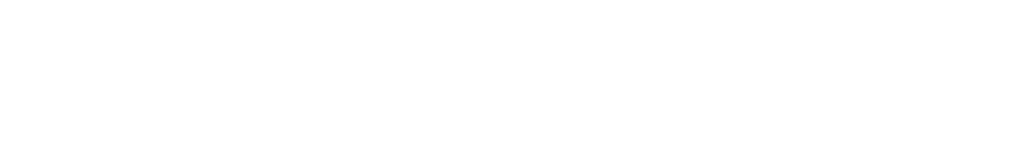
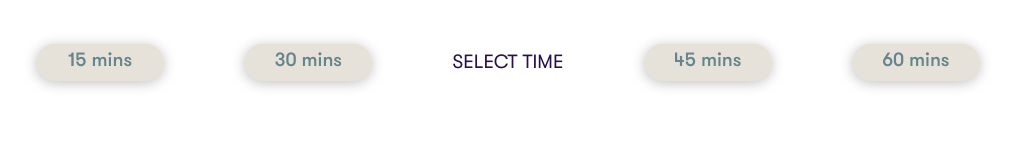
Before and after one commit to charlesscheuer/when-is-good, a React app: page / in a window 1280 px wide. Shown: the whole page, without its empty margins (140-1155 px from the left). Built offline with nearby package versions, Linux system fonts and the light colour scheme.

Commit message:
started FE

```diff
--- a/src/SASS/base.scss
+++ b/src/SASS/base.scss
@@ -9,13 +9,16 @@ body {
 // colors
 $color-primary: #64858b;
 $color-light: #e6e1d9;
-$color-tertiary: #d8a62f;
+$color-secondary: #d8a62f;
 $color-4: #c0654f;
 $color-text: #27104d;
 $color-dark: #333333;
 
+//transitions
+$trans-primary: cubic-bezier(0.075, 0.82, 0.165, 1);
+
 // fonts
-$font-primary: 'GT Walsheim Pro';
+$font-primary: 'GT Walsheim Pro', 'Gill Sans', sans-serif;
 $font-secondary: 'Founders Grotesk';
 
 h4 {
--- a/src/SASS/topBar.scss
+++ b/src/SASS/topBar.scss
@@ -1,9 +1,40 @@
 .btn {
-    $color-light: #e6e1d9;
-}
-
-.topbar {
-    &_title {
-        color: $color-primary;
+    background-color: $color-light;
+    width: 8rem;
+    height: 2.3rem;
+    border-radius: 2rem;
+    box-shadow: 0 2px 13px 0 rgba(0, 0, 0, 0.25);
+    transition: all .4s $trans-primary;
+    font-size: 1.2rem;
+    font-family: $font-primary;
+    font-weight: 500;
+    color: $color-primary;
+    border: none;
+    &:hover {
+        cursor: pointer;
+        transform: translateY(-2px);
+    }
+    &:active {
+    box-shadow: 0 2px 25px 0 rgba(0, 0, 0, 0.18);
+    transform: translateY(1px);
     }
 }
+.container {
+    margin-top: 2rem;
+    width: 100vw;
+    display: flex;
+    justify-content: center;
+    .topBar {
+        display: flex;
+        justify-content: space-around;
+        align-items: center;
+        width: 80vw;
+
+        &_title {
+            color: $color-text;
+            text-transform: uppercase;
+            font-family: $font-primary;
+            font-size: 1.2rem;
+        }
+    }
+}
--- a/src/components/App.js
+++ b/src/components/App.js
@@ -9,6 +9,16 @@ class App extends Component {
     return (
       <div className="App">
         <topBar></topBar>
+        <div className="container">
+        <div className="topBar">
+        <button className="btn">15 mins</button>
+        <button className="btn">30 mins</button>
+        <p className="topBar_title">select time</p>
+        <button className="btn">45 mins</button>
+        <button className="btn">60 mins</button>
+        </div>
+        </div>
+
 
       </div>
     );
```
Also changed, not shown: 1 other file.
